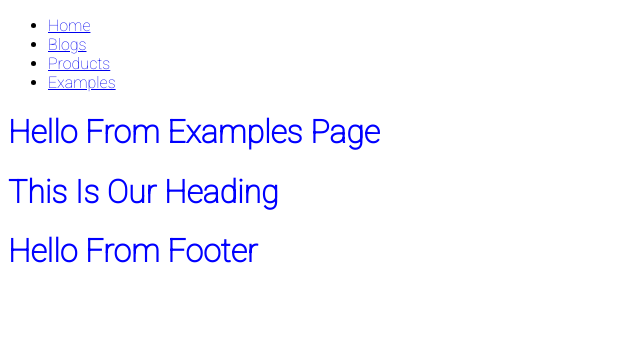
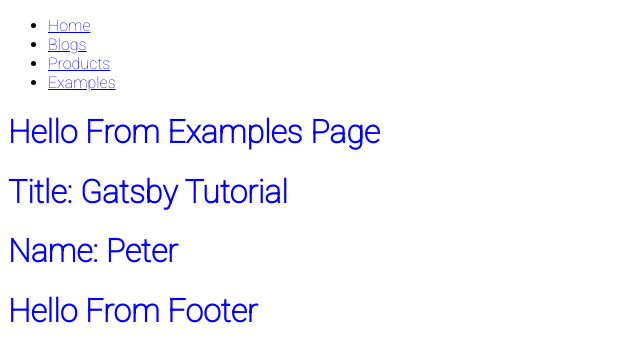
Before and after one commit to carlaa33/my-gatsby-project, a Gatsby site: page /examples in a window 1280 px wide. Shown: the whole page, without its empty margins (0-640 px from the left). Built offline with nearby package versions, Linux system fonts and the light colour scheme; Gatsby itself is replaced by a stand-in of ours.

Commit message:
useStaticQuery and Graphql

```diff
--- a/src/examples/Header.js
+++ b/src/examples/Header.js
@@ -1,10 +1,38 @@
 import React from "react"
 import { useStaticQuery, graphql } from "gatsby"
 
+const getData = graphql`
+  {
+    site {
+      siteMetadata {
+        person {
+          age
+          name
+        }
+        author
+        data
+        description
+        title
+      }
+    }
+  }
+`
 const Header = () => {
+  const {
+    site: {
+      siteMetadata: {
+        title,
+        person: { name },
+      },
+    },
+  } = useStaticQuery(getData)
+
   return (
     <div>
-      <h1>This is our heading</h1>
+      {/*<h1> title: {data.site.siteMetadata.title} </h1>*/}
+      {/*<h1> name: {data.site.siteMetadata.person.name} </h1>*/}
+      <h1>title: {title}</h1>
+      <h1>name: {name}</h1>
     </div>
   )
 }
```
